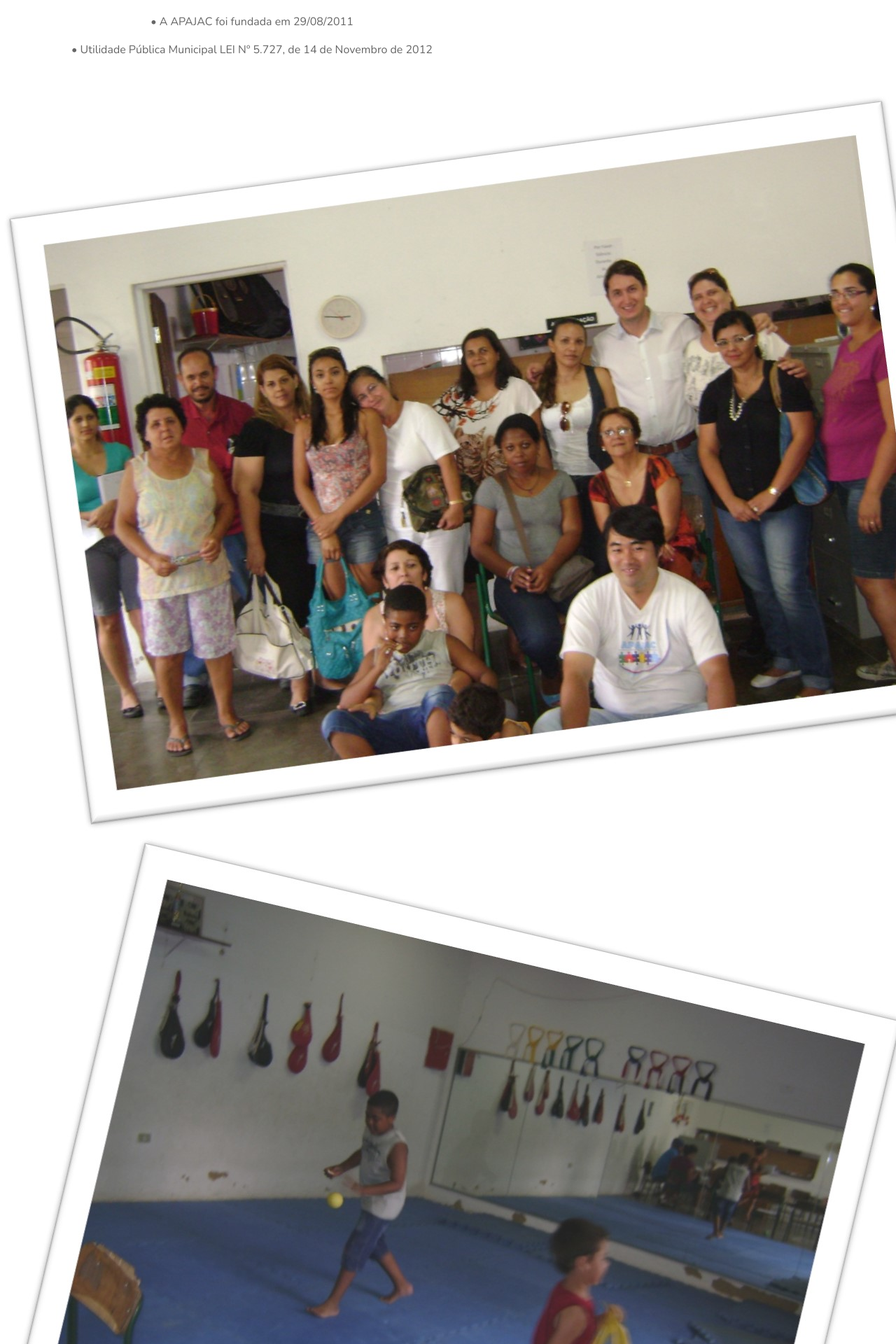
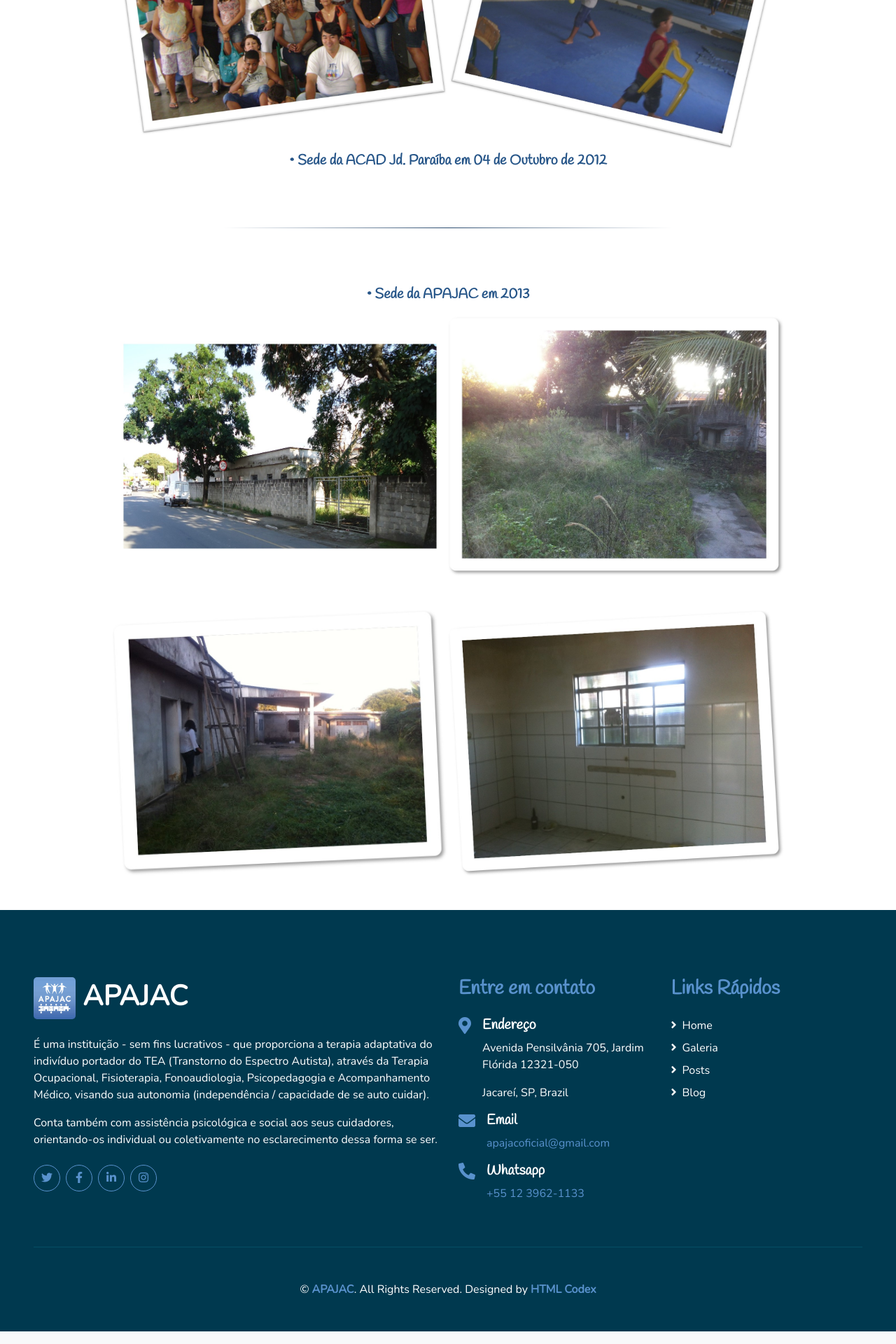
Before and after one commit to apa-jac/apa-jac.github.io, a web app: file about.html in a window 1280 px wide; the page is wider, and only the part inside the window is pictured. Shown: the part 2477-4397 px from the top of that part at 70% size. Run offline with its HTML, style and script files only (its server is not run), Linux system fonts and the light colour scheme; some libraries are stand-ins or nearby versions.

Commit message:
styling content

```diff
--- a/css/style.css
+++ b/css/style.css
@@ -178,10 +178,58 @@
   width:45em;
 }
 
-.topMargin{
-  margin-top:5em;
+.marginTitle{
+  margin-top:0.3em;
 }
 
-.marginTitle{
+.container-div{
+  padding-top:5em;
+  background-color:#5992cd;
+  padding-bottom:4em;
+  width:100%;
+}
+  .container-div h1{
+    color:white;
+  }
+
+
+.imgs-container{
+  margin-top:3em;
+  margin-left:5em;
+  margin-right:5em;
+}
+
+.imgs{
+  width:30em;
+  height:100%;
+}
+
+.separador{
+  margin-top:5em;
+  margin-bottom:5em;
+  width:100%;
+  height:0.1em;
+  text-align: center;
+  background:linear-gradient(50deg,white,white, #294a6e,white, white);
+}
+
+.aboutImgs{
+  display:flex;
+  align-items: center;
+  justify-content: center;
+}
+
+.paragraph-container p{
+  font-family: 'Handlee';
+  font-weight:700;
+  font-size:20px;
+  color:#265588;
+  width:100%;
+  text-align: center;
+}
+
+.icons{
   margin-top:4em;
+  width:100%;
+  height:50px;
 }
```
